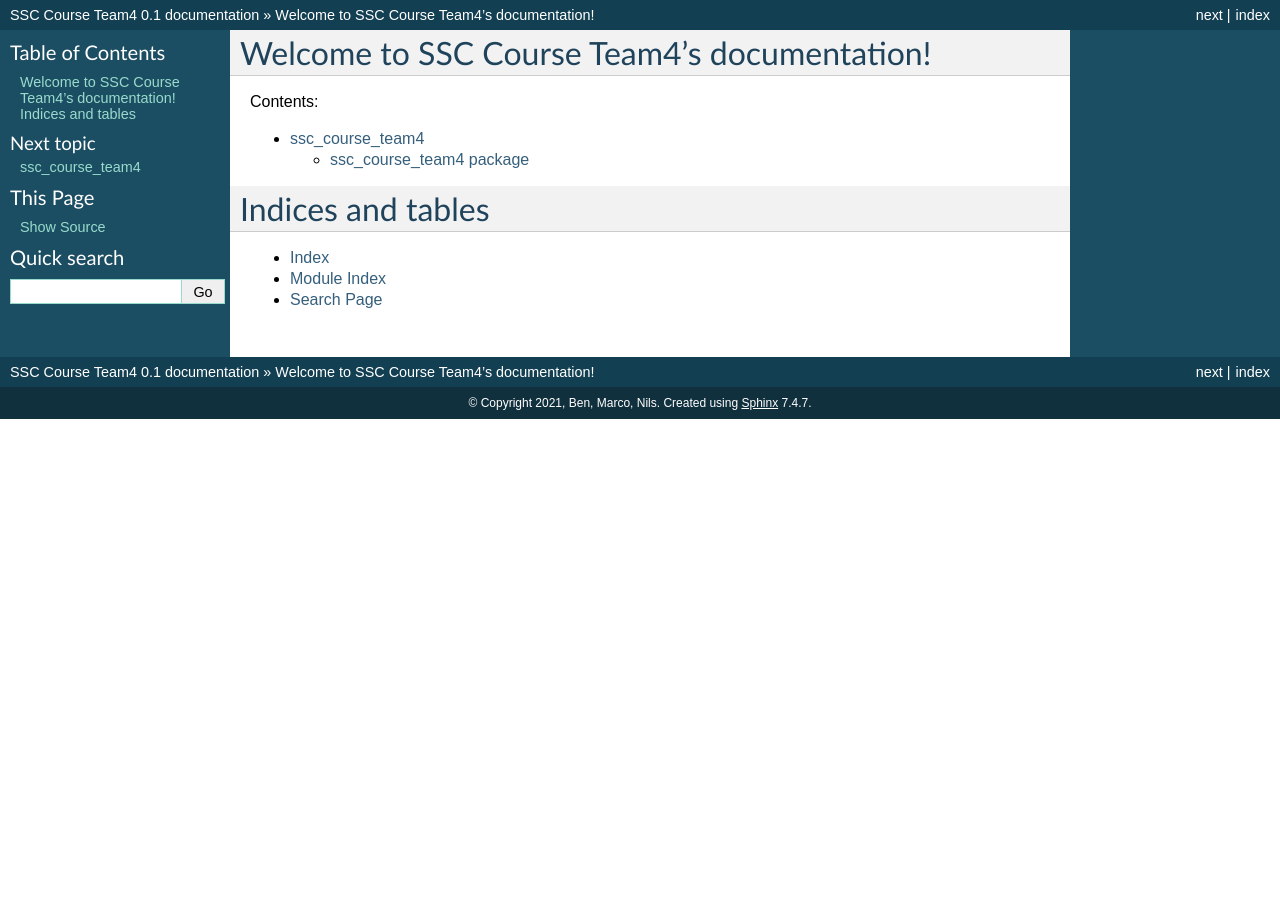
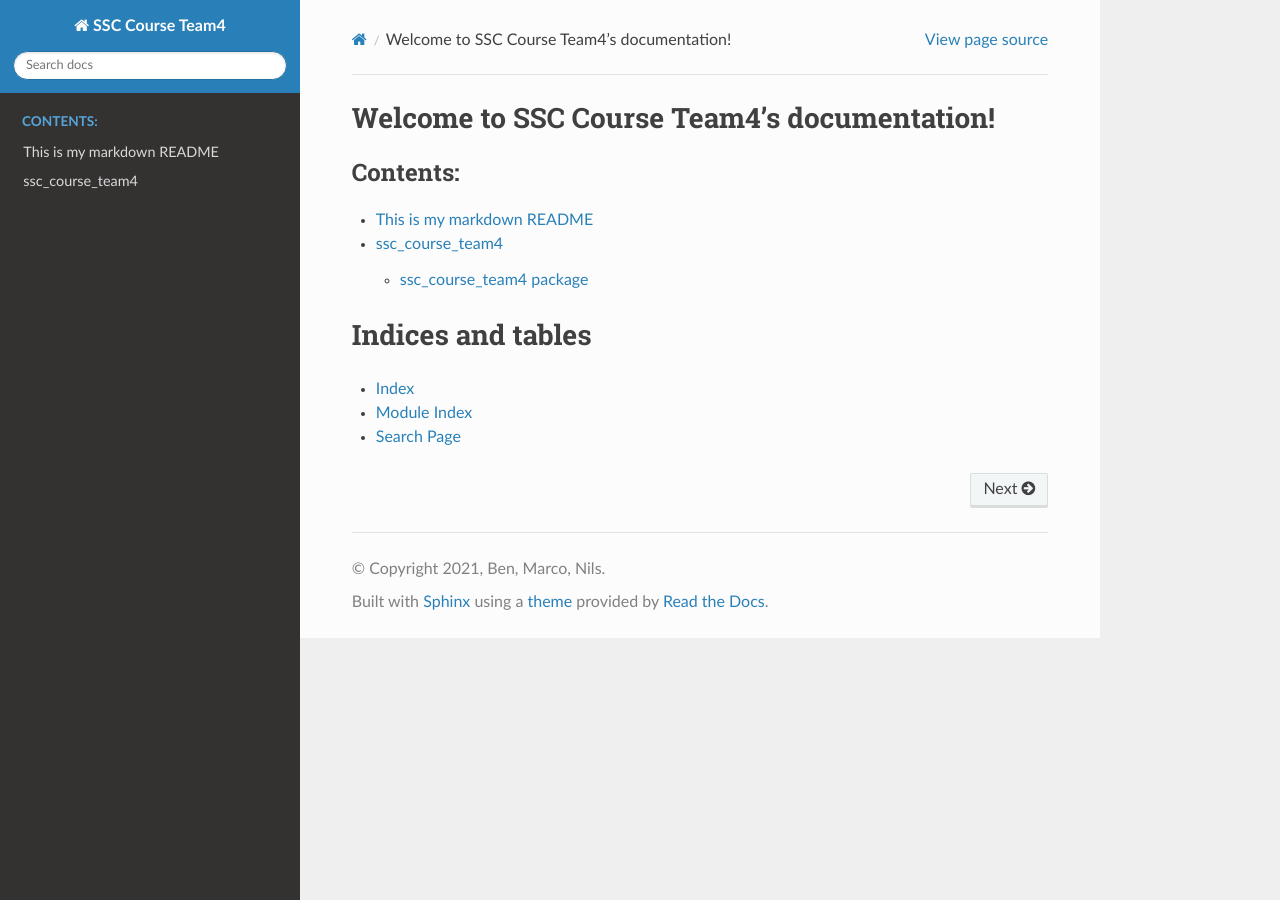
Before and after one commit to BenTho-Uni/ssc_course_team4, a Sphinx documentation site: the page built from doc/source/index.rst, in a window 1280 px wide. Built offline with Sphinx 7.4.7 and the Read the Docs theme 2.0.0, drawn with Linux system fonts in a browser that asks for light colours.

Commit message:
new doc theme

```diff
--- /dev/null
+++ b/doc/source/README.md
@@ -0,0 +1,2 @@
+# This is my markdown README
+And some text.
--- a/doc/source/conf.py
+++ b/doc/source/conf.py
@@ -77,7 +77,7 @@ pygments_style = None
 # The theme to use for HTML and HTML Help pages.  See the documentation for
 # a list of builtin themes.
 #
-html_theme = 'default'
+html_theme = 'sphinx_rtd_theme'
 
 # Theme options are theme-specific and customize the look and feel of a theme
 # further.  For a list of options available for each theme, see the
--- a/doc/source/index.rst
+++ b/doc/source/index.rst
@@ -10,6 +10,7 @@ Welcome to SSC Course Team4's documentation!
    :maxdepth: 2
    :caption: Contents:
 
+   README.md
    modules
 
 
```
